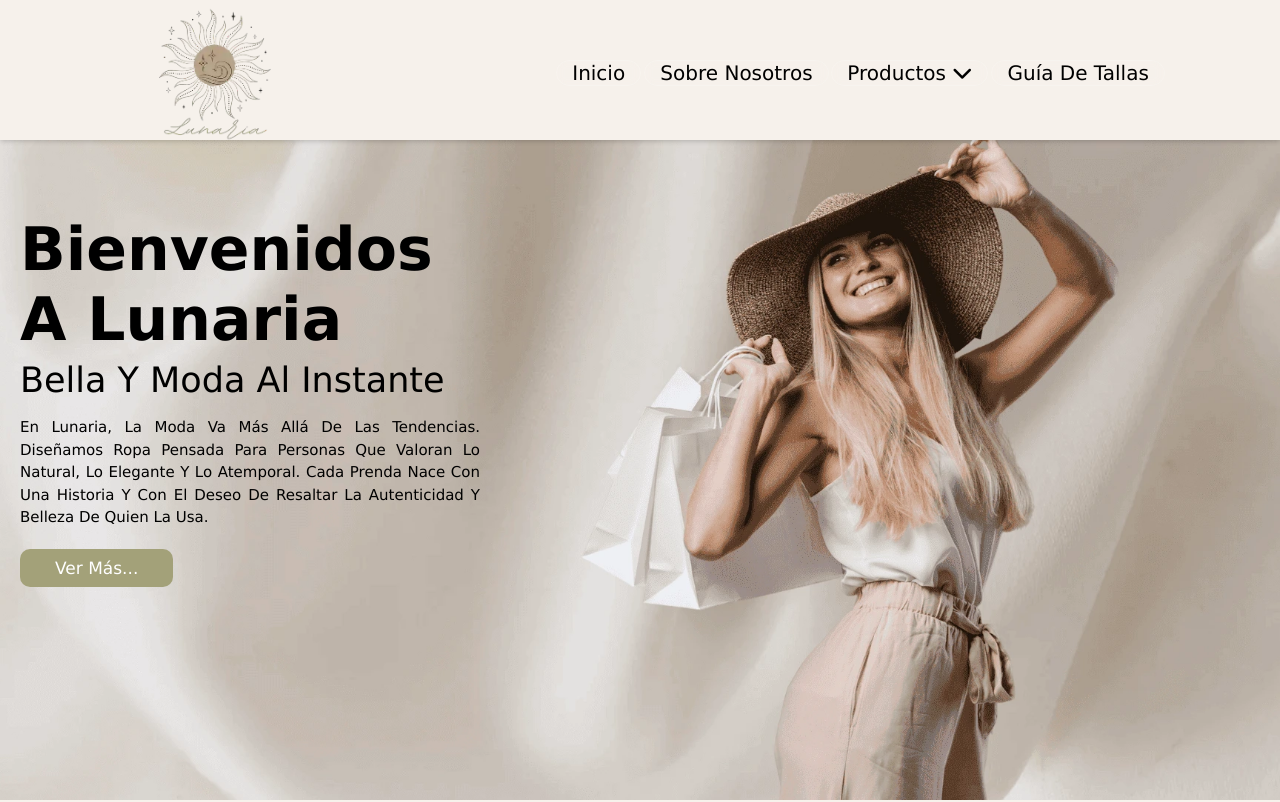
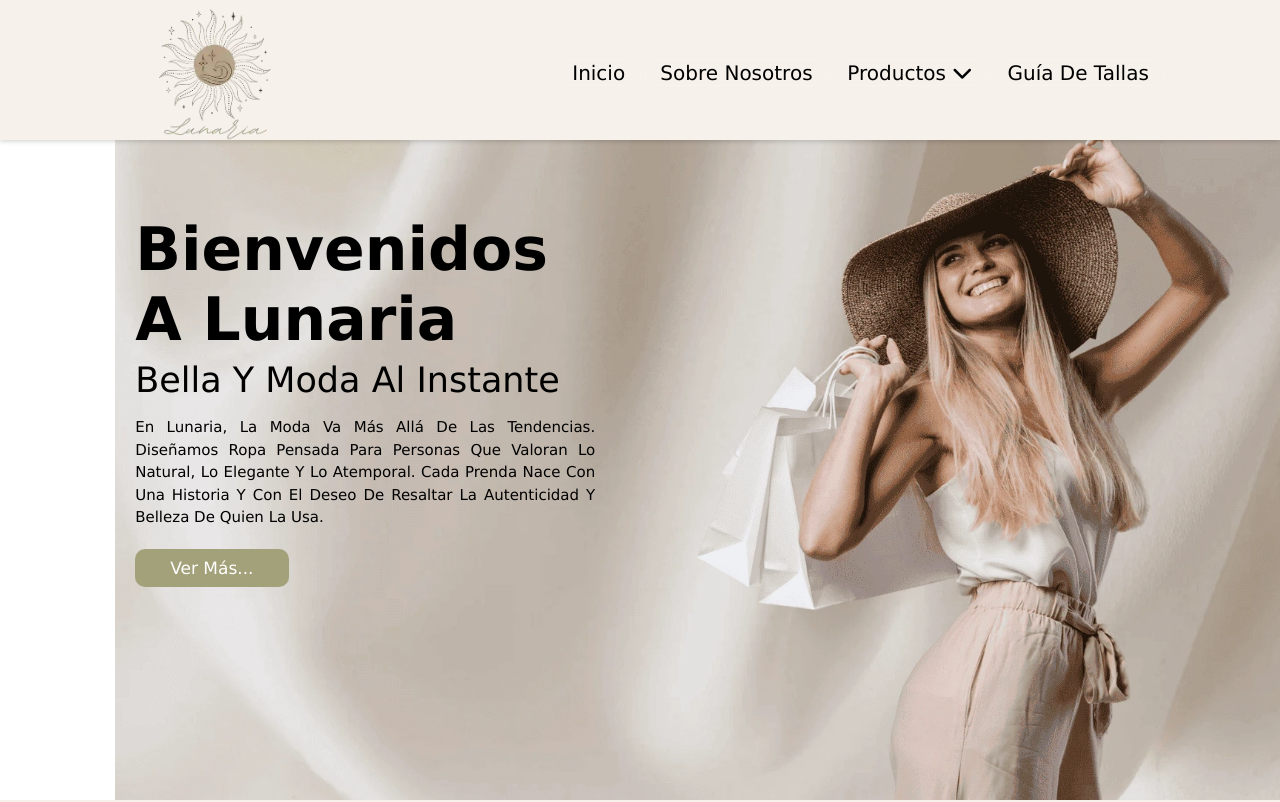
Before and after one commit to Alanis-spec/Lunaria, a plain HTML site: page index.html in a window 1280 px wide. Shown: the top 802 px of the page. Drawn offline with Linux system fonts and the light colour scheme.

Commit message:
quienes somos

```diff
--- a/css/global-styles.css
+++ b/css/global-styles.css
@@ -28,7 +28,7 @@ html {
 }
 
 section {
-  padding: -1rem 9%;
+  padding: 3rem 9%;
 }
 
 .boton {
```
